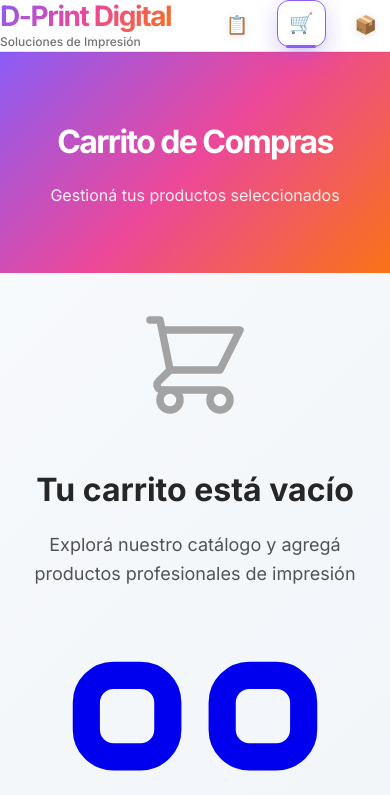
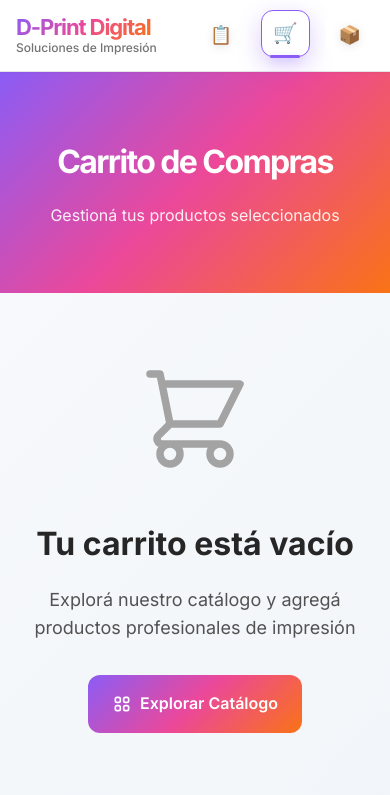
Before and after one commit to DavidSaboredo/Grafica-Dani, a Next.js app: page /carrito in a window 390 px wide. Shown: the top 795 px of the page. Built offline with nearby package versions, Linux system fonts and the light colour scheme.

Commit message:
Estilos de header, footer, botones y páginas de error
Tailwind no se compila en este proyecto, así que se agregan las reglas
que usaban esas clases. La navegación marca bien la sección activa con
trailingSlash.

```diff
--- a/src/app/components/Navigation.tsx
+++ b/src/app/components/Navigation.tsx
@@ -5,25 +5,27 @@ import { usePathname } from 'next/navigation'
 
 const Navigation = () => {
   const pathname = usePathname()
+  // next.config usa trailingSlash: true, así que "/carrito/" se compara como "/carrito"
+  const currentPath = pathname?.replace(/\/+$/, '') || '/'
 
   const navItems = [
     {
       href: '/',
       icon: '📋',
       text: 'Catálogo',
-      isActive: pathname === '/'
+      isActive: currentPath === '/'
     },
     {
       href: '/carrito',
       icon: '🛒',
       text: 'Carrito',
-      isActive: pathname === '/carrito'
+      isActive: currentPath === '/carrito'
     },
     {
       href: '/pedido',
       icon: '📦',
       text: 'Pedidos',
-      isActive: pathname === '/pedido'
+      isActive: currentPath === '/pedido'
     }
   ]
 
--- a/src/app/globals.css
+++ b/src/app/globals.css
@@ -1951,3 +1951,124 @@ body {
     font-size: 0.7rem;
   }
 }
+/* ===== Layout y botones compartidos =====
+   Tailwind no se compila en este proyecto (no hay postcss.config),
+   así que estas reglas cubren las clases que usan header, footer,
+   botones y páginas de error. */
+.header-optimized > .container,
+.footer-professional > .container {
+  max-width: 1200px;
+  margin: 0 auto;
+  padding: 1rem 1.5rem;
+}
+
+.footer-professional > .container {
+  padding: 2rem 1.5rem;
+}
+
+.header-optimized > .container > .flex {
+  display: flex;
+  justify-content: space-between;
+  align-items: center;
+  gap: 1rem;
+}
+
+button,
+input,
+select,
+textarea {
+  font-family: inherit;
+}
+
+.btn-gradient-primary,
+.btn-primary {
+  display: inline-flex;
+  align-items: center;
+  justify-content: center;
+  gap: 0.5rem;
+  padding: 1rem 1.5rem;
+  background: var(--gradient-primary);
+  color: white;
+  border: none;
+  border-radius: 12px;
+  font-size: 1rem;
+  font-weight: 600;
+  text-decoration: none;
+  cursor: pointer;
+  transition: all 0.3s ease;
+}
+
+.btn-gradient-primary:hover,
+.btn-primary:hover {
+  transform: translateY(-2px);
+  box-shadow: var(--shadow-gradient);
+}
+
+.btn-secondary {
+  display: inline-flex;
+  align-items: center;
+  justify-content: center;
+  gap: 0.5rem;
+  padding: 0.75rem 1.5rem;
+  background: transparent;
+  color: var(--neutral-600);
+  border: 2px solid var(--neutral-300);
+  border-radius: 12px;
+  font-weight: 600;
+  text-decoration: none;
+  cursor: pointer;
+  transition: all 0.3s ease;
+}
+
+.btn-secondary:hover {
+  background: var(--neutral-100);
+  border-color: var(--neutral-400);
+  color: var(--neutral-800);
+}
+
+svg.btn-icon {
+  width: 1.25rem;
+  height: 1.25rem;
+  flex-shrink: 0;
+}
+
+.order-back-btn {
+  display: flex;
+}
+
+/* Utilidades usadas en las páginas de error y en Pedido */
+.min-h-screen { min-height: 100vh; }
+.bg-gray-50 { background: var(--neutral-50); }
+.flex { display: flex; }
+.items-center { align-items: center; }
+.justify-center { justify-content: center; }
+.text-center { text-align: center; }
+.max-w-md { max-width: 28rem; }
+.mx-auto { margin-left: auto; margin-right: auto; }
+.p-6 { padding: 1.5rem; }
+.mb-4 { margin-bottom: 1rem; }
+.mb-6 { margin-bottom: 1.5rem; }
+.space-y-3 > * + * { margin-top: 0.75rem; }
+.w-full { width: 100%; }
+.text-sm { font-size: 0.875rem; }
+.text-2xl { font-size: 1.5rem; line-height: 2rem; }
+.text-6xl { font-size: 3.75rem; line-height: 1; }
+.font-semibold { font-weight: 600; }
+.font-bold { font-weight: 700; }
+.text-gray-500 { color: var(--neutral-500); }
+.text-gray-600 { color: var(--neutral-600); }
+.text-gray-900 { color: var(--neutral-900); }
+.hover\:text-gray-700:hover { color: var(--neutral-700); }
+.animate-spin { animation: spin 1s linear infinite; }
+.opacity-25 { opacity: 0.25; }
+.opacity-75 { opacity: 0.75; }
+
+@media (max-width: 480px) {
+  .header-optimized > .container {
+    padding: 0.75rem 1rem;
+  }
+
+  .logo-professional {
+    font-size: 1.375rem;
+  }
+}
```
